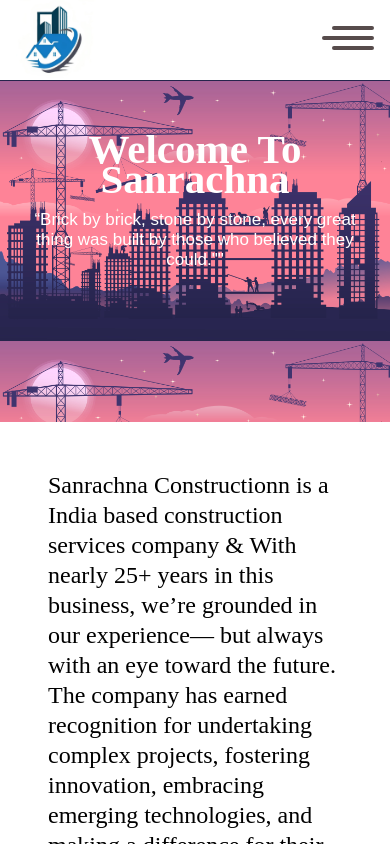
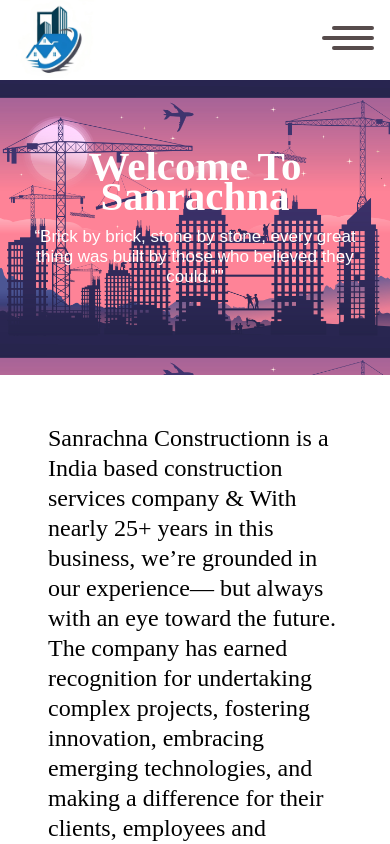
Before and after one commit to vardhan751raj/Sanrachna-site, a Next.js app: page / in a window 390 px wide. Shown: the top 844 px of the page. Built offline with nearby package versions, Linux system fonts and the light colour scheme.

Commit message:
Update banner

```diff
--- a/components/TopComponent/index.module.scss
+++ b/components/TopComponent/index.module.scss
@@ -14,6 +14,10 @@
   gap: 1rem;
   text-align: center;
   padding: 1rem;
+  @media (max-width: 640px) {
+    // background-size: cover;
+    height:35vh
+  }
   @media (max-width: 380px) {
     background-size: cover;
   }
```
